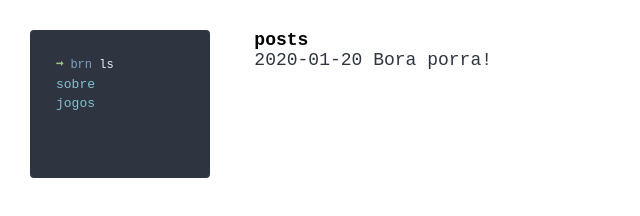
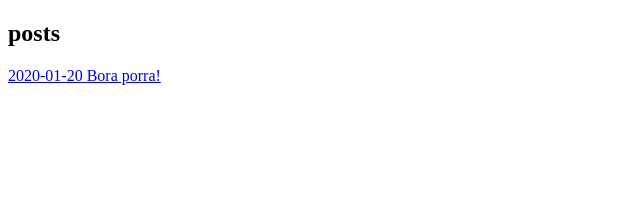
Before and after one commit to brennop/website, a Gatsby site: page / in a window 1280 px wide. Shown: the whole page, without its empty margins (0-640 px from the left). Built offline with nearby package versions, Linux system fonts and the light colour scheme; Gatsby itself is replaced by a stand-in of ours.

Commit message:
:fire: Remove old code

```diff
--- a/src/components/Sidebar/index.js
+++ /dev/null
@@ -1,15 +0,0 @@
-import React from "react"
-import { Link } from "gatsby"
-import "./styles.css"
-
-export default () => (
-  <div className="sidebar">
-    <h1 className="title">
-      <Link to="/">brn</Link>
-    </h1>
-    <div className="links">
-      <Link to="/about">sobre</Link>
-      <Link to="/jogos">jogos</Link>
-    </div>
-  </div>
-)
--- a/src/components/Sidebar/styles.css
+++ /dev/null
@@ -1,44 +0,0 @@
-.sidebar {
-  width: 8rem;
-  height: 6rem;
-  margin: 1.4rem;
-  flex-shrink: 0;
-  padding: 1.6rem;
-  font-family: monospace;
-  line-height: 1.2rem;
-
-  border-radius: 4px;
-  background-color: #2e3440;
-}
-
-.sidebar .title {
-  font-size: 12px;
-  font-weight: normal;
-  margin: 0;
-}
-
-/* main title "brn" */
-.sidebar .title a {
-  color: #81a1c1;
-}
-
-.sidebar .title::before {
-  content: "➞ ";
-  color: #a3be8c;
-  font-weight: bold;
-}
-
-.sidebar .title::after {
-  content: " ls";
-  color: #eceff4;
-}
-
-.sidebar .links a{
-  color: #88c0d0;
-  display: block;
-}
-
-.sidebar .links a:hover {
-  background-color: #eceff4;
-  color: #2e3440;
-}
--- a/src/components/styles.js
+++ /dev/null
@@ -1,6 +0,0 @@
-import styled from 'styled-components'
-
-export const Layout = styled.div`
-  margin: 0;
-  display: flex;
-`
--- a/src/pages/index.js
+++ b/src/pages/index.js
@@ -1,13 +1,8 @@
 import React from "react"
-import "./styles.css"
 import { Link, graphql } from "gatsby"
-
-import Sidebar from "../components/Sidebar/"
-import SEO from "../components/seo"
 
 const IndexPage = ({ data }) => (
   <div className="layout">
-    <Sidebar />
     <div className="list">
       <h2 className="title">posts</h2>
       {data &&
--- a/src/pages/styles.css
+++ /dev/null
@@ -1,48 +0,0 @@
-a {
-  text-decoration: none;
-}
-
-.layout {
-  margin: 0;
-  display: flex;
-  box-sizing: border-box;
-}
-
-@media (max-width: 768px) {
-  .layout {
-    flex-direction: column;
-  }
-}
-
-.list {
-  font-family: monospace;
-  font-size: 18px;
-  margin: 1.4rem;
-}
-
-.list .title {
-  margin: 0;
-  font-size: 18px;
-}
-
-.list a {
-  color: #2e3440;
-  display: block;
-}
-
-.list a:hover {
-  background-color: #5e81ac;
-  color:#d8dee9;
-}
-
-.post {
-  flex-grow: 0;
-  font-size: 18px;
-  line-height: 1.6em;
-  max-width: 520px;
-}
-
-.post-title {
-  font-family: monospace;
-  color: #2e2e2e;
-}
--- a/src/templates/blog-post.js
+++ b/src/templates/blog-post.js
@@ -1,8 +1,6 @@
 import React from "react"
 import { Helmet } from "react-helmet"
 import { graphql } from "gatsby"
-
-import Sidebar from "../components/Sidebar"
 
 export const query = graphql`
   query BlogPostBySlug($slug: String!) {
@@ -21,7 +19,6 @@ export default ({ data }) => {
   const { markdownRemark: post } = data
   return (
     <div className="layout">
-      <Sidebar />
       <div className="post">
         <Helmet title={post.frontmatter.title} />
         <div>
```
